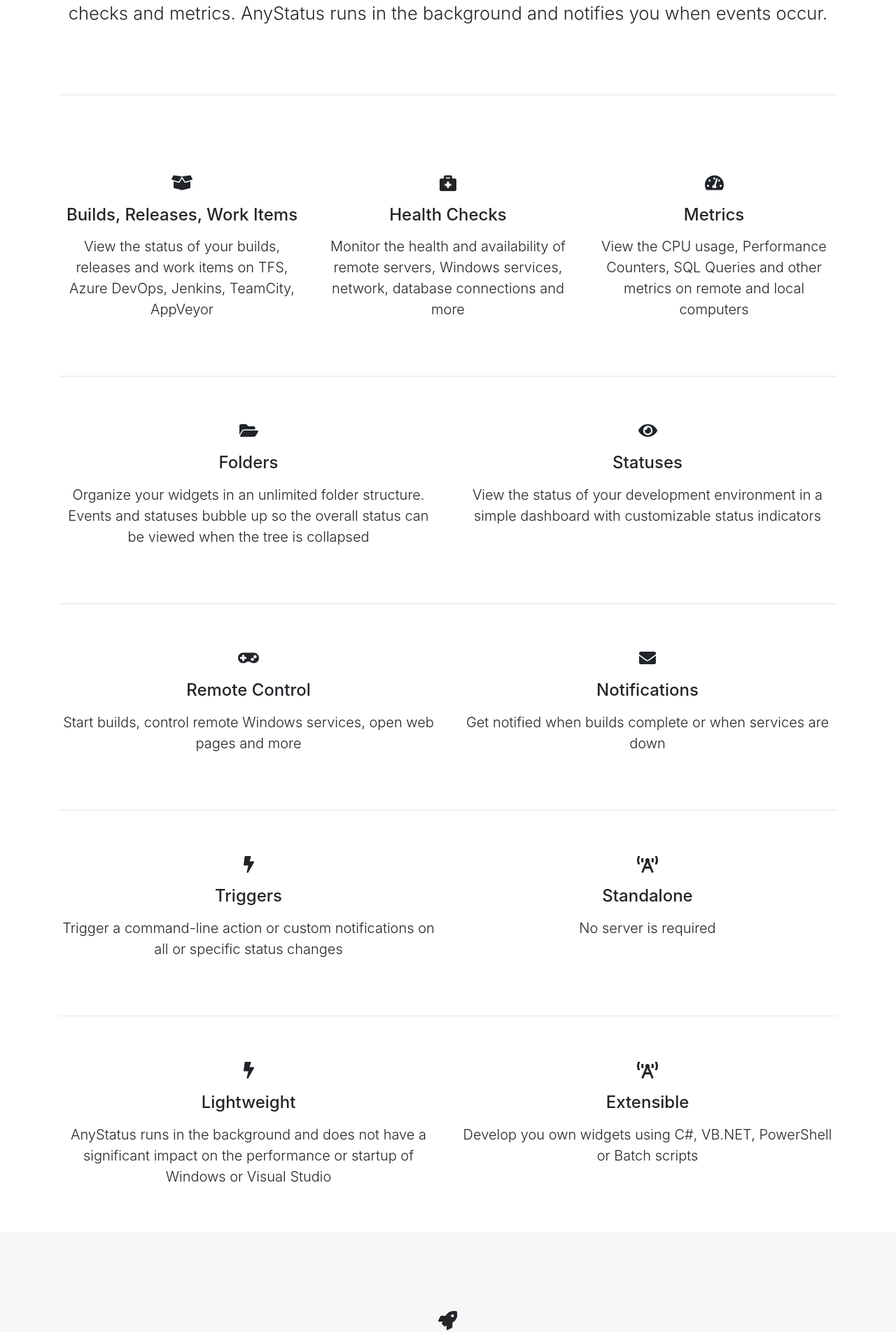
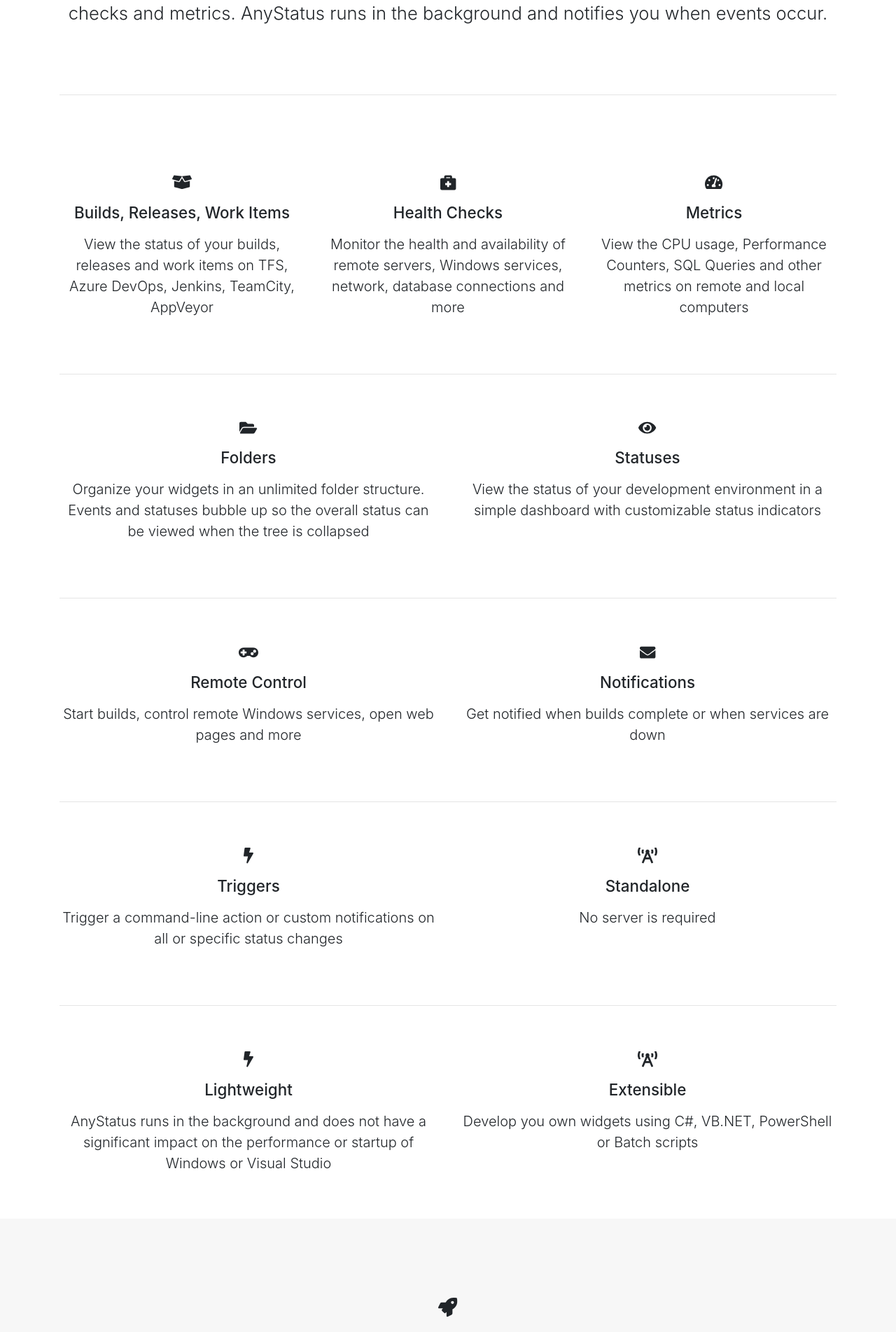
Before and after one commit to AnyStatus/anystatus.github.io, a Jekyll site: the page built from index.html, in a window 1280 px wide. Shown: the part 1505-3408 px from the top of the page at 70% size. Built offline with Jekyll 4.4.1, drawn with Linux system fonts in a browser that asks for light colours; comment, search, counter and statistics services are not loaded.

Commit message:
Update site.css

```diff
--- a/assets/css/site.css
+++ b/assets/css/site.css
@@ -35,6 +35,6 @@
 }
 
 h3 {
-    font-size: 1.5rem;
+    font-size: 1.4rem;
     margin-bottom: 1rem;
 }
```
